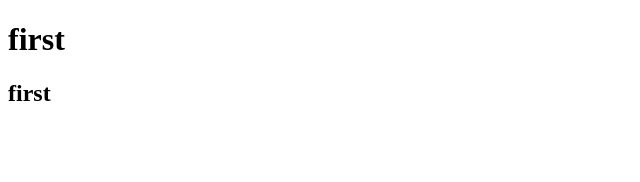
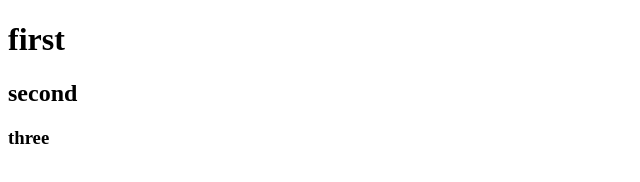
Before and after one commit to mehulsatardekar/test1, a plain HTML site: page index.html in a window 1280 px wide. Shown: the full height of the page, 0-640 px from the left. Drawn offline with Linux system fonts and the light colour scheme.

Commit message:
h3 tag added

```diff
--- a/index.html
+++ b/index.html
@@ -7,7 +7,7 @@
 </head>
 <body>
     <h1>first</h1>
-        <h2>first</h2>
-
+        <h2>second</h2>
+<h3>three</h3>
 </body>
 </html>
```
